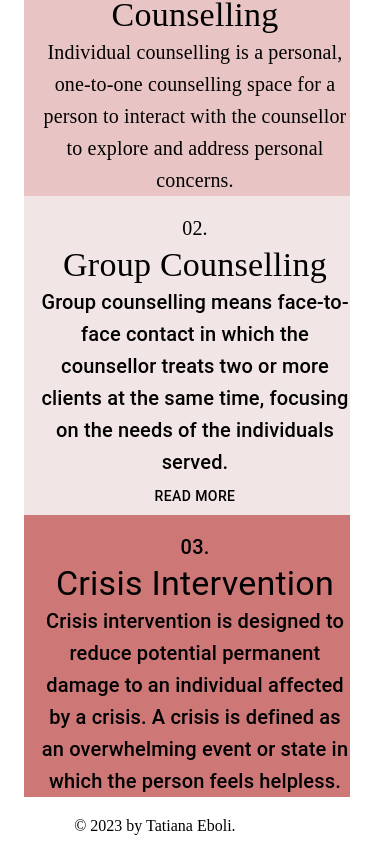
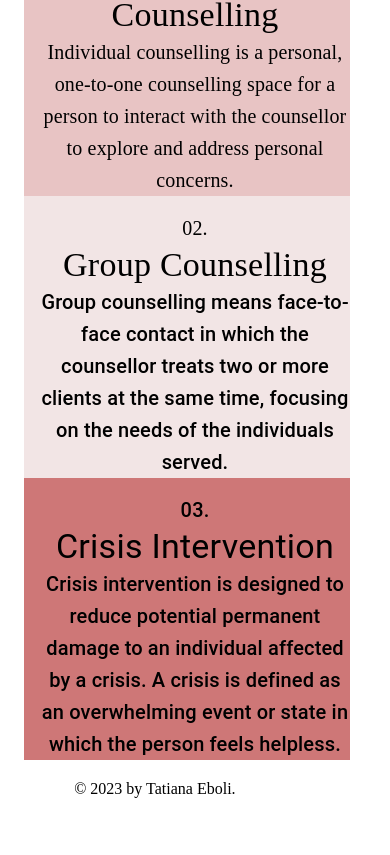
Before and after one commit to dpera005xamk/tatsinsivutdev, a React (Create React App) app: page /#/ in a window 390 px wide. Shown: the part 1006-1861 px from the top of the page. After the commit the page ends 1824 px from the top, so only its background shows below. Built offline with nearby package versions, Linux system fonts and the light colour scheme.

Commit message:
readMoreButton removed from mobile

```diff
--- a/src/components/MainPage.js
+++ b/src/components/MainPage.js
@@ -60,6 +60,9 @@ function MainPage({ lang, matches }) {
       </Container>
       );
   } else {
+
+    {/* small screen: */}
+
     return(
       <Container
       maxWidth = "100vw"
@@ -94,7 +97,6 @@ function MainPage({ lang, matches }) {
             <Typography variant= "h6">
               {tripleTexts.descTwo[lang]}
             </Typography>
-            <Button sx= {{color: "black", background: lighterPurple}}>{tripleTexts.button[lang]}</Button>
           </Grid>
 
           <Grid item xs={1} sx= {{background: purple}}>
```
